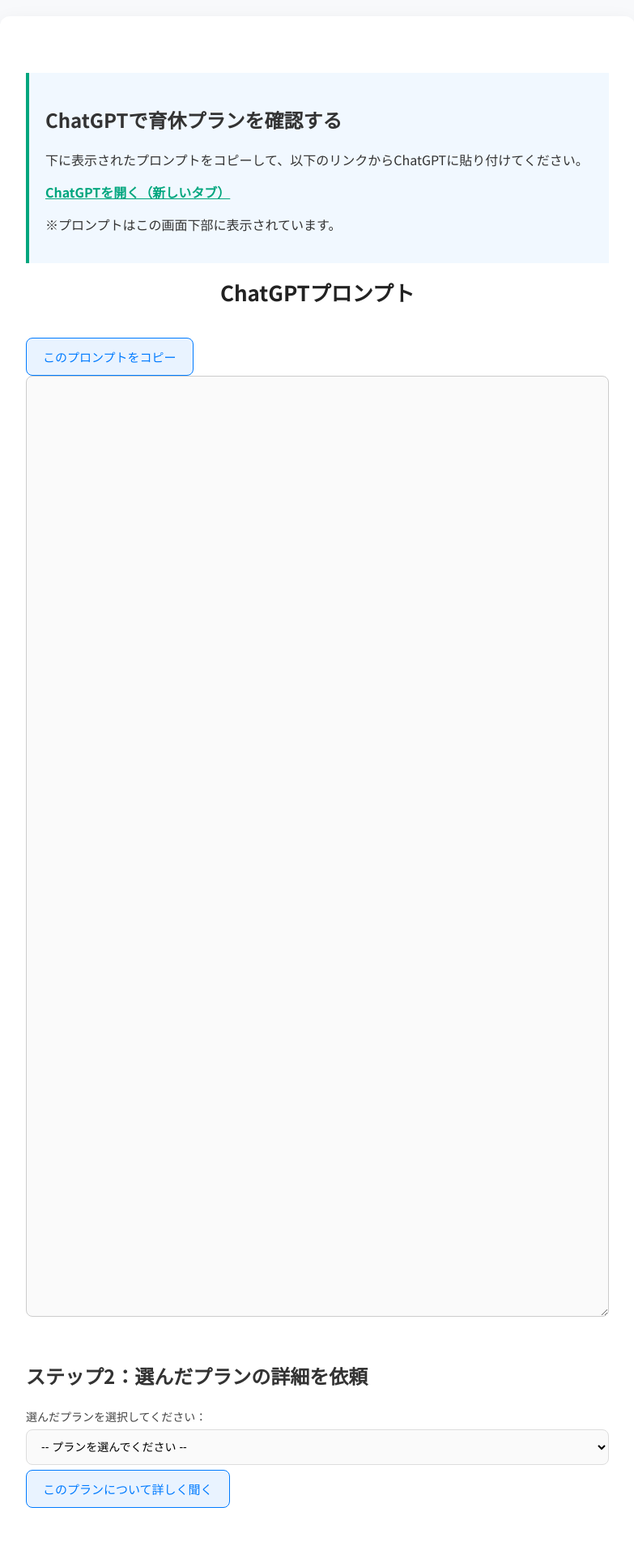
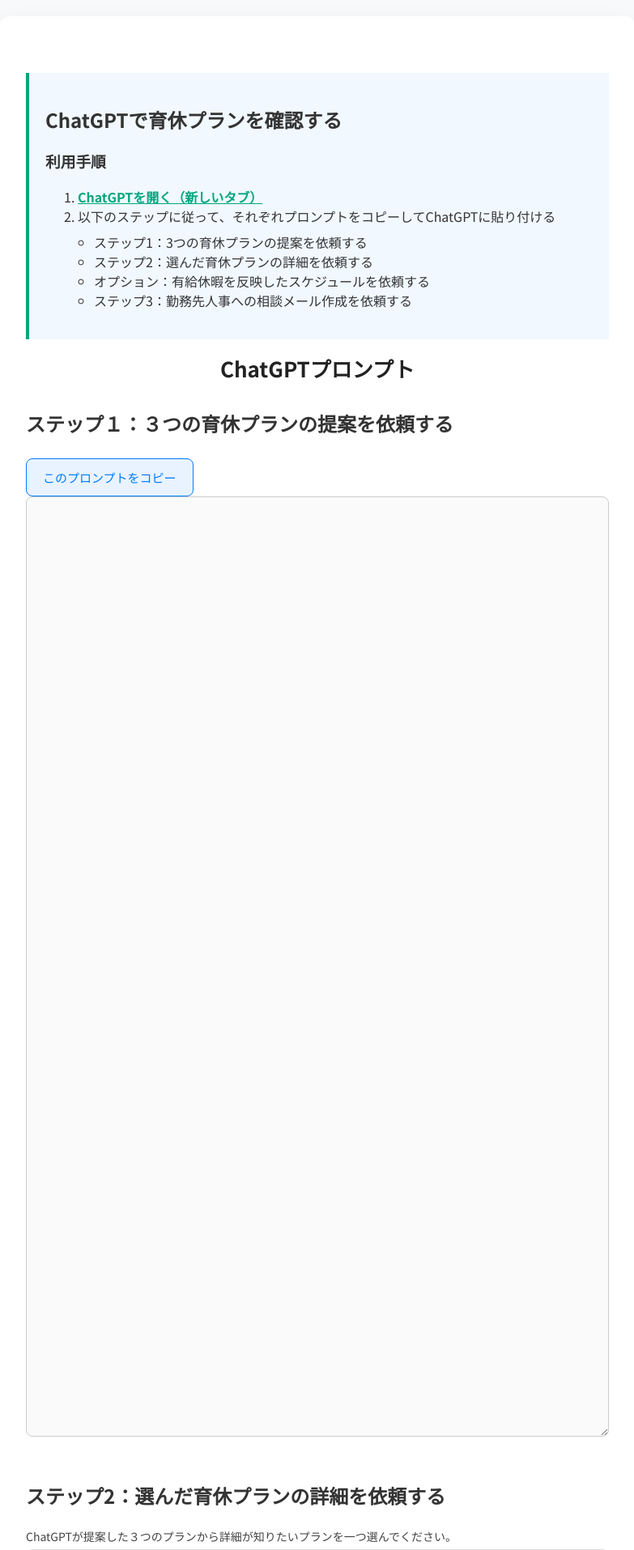
Before and after one commit to kbobshida/ikukkyu_webapp, a Flask app: page /result in a window 1280 px wide. Shown: the top 1914 px of the page at 81% size, without its empty margins (248-1031 px from the left). Run offline with Flask 3, Linux system fonts and the light colour scheme.

Commit message:
Update result.html

```diff
--- a/templates/result.html
+++ b/templates/result.html
@@ -12,46 +12,62 @@
     <!-- ChatGPTへの案内 -->
     <div class="chatgpt-link-box">
         <h2>ChatGPTで育休プランを確認する</h2>
-        <p>下に表示されたプロンプトをコピーして、以下のリンクからChatGPTに貼り付けてください。</p>
-        <p><a href="https://chat.openai.com/" target="_blank" style="font-weight: bold; color: #00a67e; text-decoration: underline;">ChatGPTを開く（新しいタブ）</a></p>
-        <p>※プロンプトはこの画面下部に表示されています。</p>
+        <h3>利用手順</h3>
+        <ol>
+            <li>
+                <a href="https://chat.openai.com/" target="_blank" style="font-weight: bold; color: #00a67e; text-decoration: underline;">
+                    ChatGPTを開く（新しいタブ）
+                </a>
+            </li>
+            <li>
+                以下のステップに従って、それぞれプロンプトをコピーしてChatGPTに貼り付ける
+                <ul style="margin-top: 8px; margin-bottom: 8px; padding-left: 20px;">
+                    <li>ステップ1：3つの育休プランの提案を依頼する</li>
+                    <li>ステップ2：選んだ育休プランの詳細を依頼する</li>
+                    <li>オプション：有給休暇を反映したスケジュールを依頼する</li>
+                    <li>ステップ3：勤務先人事への相談メール作成を依頼する</li>
+                </ul>
+            </li>
+        </ol>
     </div>
 
     <!-- ステップ1：生成済みプロンプト -->
     <h1>ChatGPTプロンプト</h1>
+    <h2>ステップ１：３つの育休プランの提案を依頼する</h2>
     <button type="button" class="btn secondary-btn" onclick="copyToClipboard('promptText1')">このプロンプトをコピー</button>
     <textarea id="promptText1" class="prompt-text" rows="50">{{ prompt | safe }}</textarea>
 
     <!-- ステップ2：非同期 -->
     <div class="section" style="margin-top: 50px;">
-        <h2>ステップ2：選んだプランの詳細を依頼</h2>
+        <h2>ステップ2：選んだ育休プランの詳細を依頼する</h2>
         <form id="followupForm">
-            <label for="selected_plan">選んだプランを選択してください：</label><br>
+            <label for="selected_plan">ChatGPTが提案した３つのプランから詳細が知りたいプランを一つ選んでください。</label><br>
             <select name="selected_plan" id="selected_plan" required>
                 <option value="">-- プランを選んでください --</option>
                 <option value="①">① 私たちの希望を最大限反映した育休取得プラン</option>
                 <option value="②">② 給付金・社会保険料の免除等、経済的な面を最大限活用したプラン</option>
                 <option value="③">③ 希望を反映しつつ夫と妻の協業体制が強化できるプラン</option>
             </select>
-            <button type="submit" class="btn secondary-btn">このプランについて詳しく聞く</button>
+            <button type="submit" class="btn primary-btn">プロンプトを生成する</button>
         </form>
         <div id="step2-result" style="margin-top: 20px;"></div>
     </div>
 
     <!-- ステップ3：非同期 -->
     <div class="section" style="margin-top: 60px;">
-        <h2>オプション：有給休暇を反映したスケジュールを依頼</h2>
+        <h2>オプション：有給休暇を反映したスケジュールを依頼する</h2>
         <form id="carryoverForm">
             <label for="paid_leave_days">翌年に持ち越せない有給休暇の日数（日）：</label>
             <input type="number" name="paid_leave_days" id="paid_leave_days" min="1" required placeholder="例：5">
-            <button type="submit" class="copy-btn">プロンプトを生成する</button>
+            <label>プロンプトは産前休業の頭につけるように設定しています。必要に応じてプロンプトを変更してもOKです。人事に相談しながら適宜調整ください。</label>
+            <button type="submit" class="btn primary-btn">プロンプトを生成する</button>
         </form>
         <div id="step3-result" style="margin-top: 20px;"></div>
     </div>
 
     <!-- ステップ4：非同期 -->
     <div class="section" style="margin-top: 60px;">
-        <h2>ステップ4：勤務先人事への相談メールを作成</h2>
+        <h2>ステップ３：勤務先人事への相談メール作成を依頼する</h2>
         <form id="emailForm">
             <label for="email_target">作成するメール：</label><br>
             <select name="email_target" id="email_target" required>
@@ -59,7 +75,7 @@
                 <option value="husband">夫が勤務先に送る相談メール</option>
                 <option value="wife">妻が勤務先に送る相談メール</option>
             </select>
-            <button type="submit" class="copy-btn">メール文を生成する</button>
+            <button type="submit" class="btn primary-btn">プロンプトを生成する</button>
         </form>
         <div id="step4-result" style="margin-top: 20px;"></div>
     </div>
```
